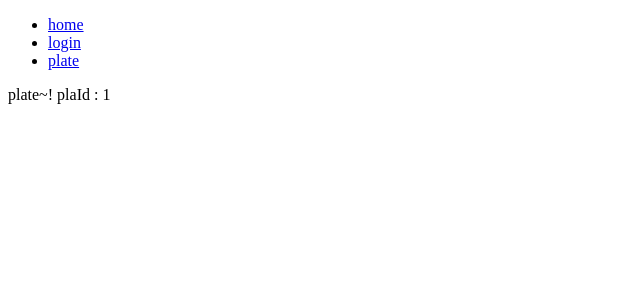
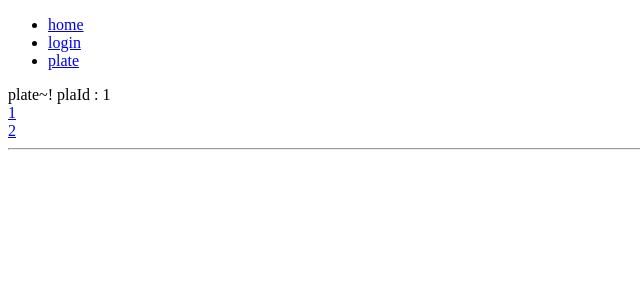
Before and after one commit to rauohon/vueExample1, a Vue app: page /plate/1 in a window 1280 px wide. Shown: the top 300 px of the page, without its empty margins (0-640 px from the left). Built offline with nearby package versions, Linux system fonts and the light colour scheme.

Commit message:
판, 카드 시작

```diff
--- /dev/null
+++ b/src/components/Card.vue
@@ -0,0 +1,30 @@
+<template>
+  <div>
+    card~! : {{pageOption.cId}}
+  </div>
+</template>
+
+<script>
+export default {
+  data() {
+    return {
+      pageOption: {
+        cId: 0
+      }
+    }
+  },
+  watch: {
+    '$route'() {
+      this.pageOption.cId = this.$route.params.cId;
+    }
+  },
+  created() {
+    this.pageOption.cId = this.$route.params.cId;
+  },
+
+}
+</script>
+
+<style>
+
+</style>
--- a/src/components/Plate.vue
+++ b/src/components/Plate.vue
@@ -1,6 +1,14 @@
 <template>
   <div>
     plate~! plaId : {{pageOption.plaId}}
+    <div>
+    <router-link :to="'/plate/${pageOption.plaId}/c/1'">1</router-link>
+    </div>
+    <div>
+    <router-link :to="'/plate/${pageOption.plaId}/c/2'">2</router-link>
+    </div>
+    <hr />
+    <router-view></router-view>
   </div>
 </template>
 
--- a/src/routes/index.js
+++ b/src/routes/index.js
@@ -3,6 +3,7 @@ import VueRouter from 'vue-router'
 import Home from '../components/Home.vue'
 import Login from '../components/Login.vue'
 import Plate from '../components/Plate.vue'
+import Card from '../components/Card.vue'
 import NotFound from '../components/NotFound.vue'
 
 Vue.use(VueRouter)
@@ -12,7 +13,10 @@ const router = new VueRouter ({
   routes: [
     { path: '/', component: Home },
     { path: '/login', component: Login },
-    { path: '/plate/:plaId', component: Plate },
+    { path: '/plate/:plaId', component: Plate, children: [
+      { path: 'c/:cId', component: Card}
+      ]
+    },
 
 
 
```
